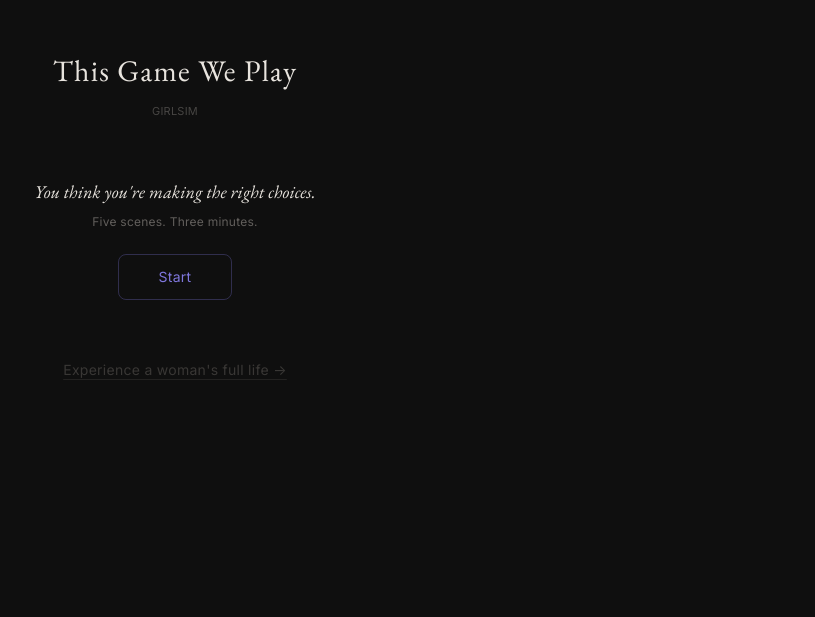
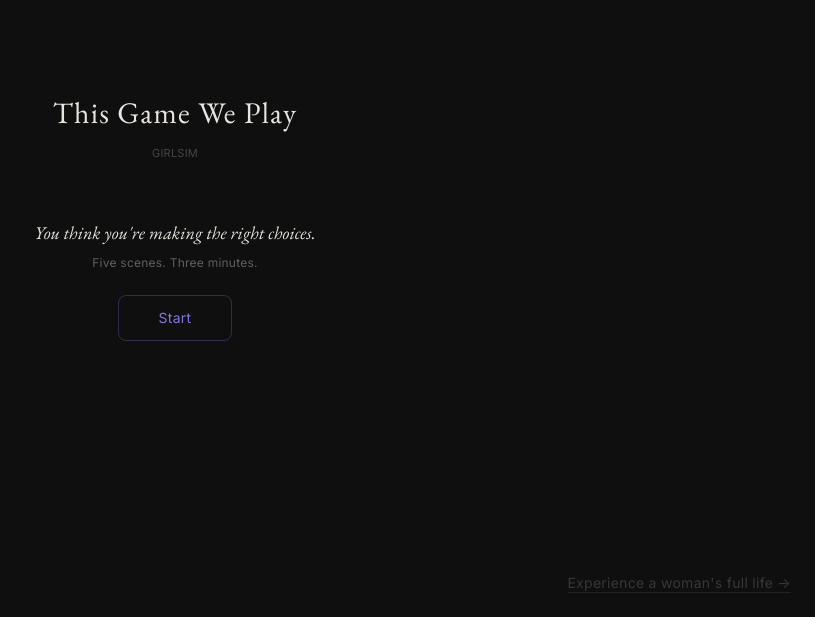
Before and after one commit to Kemuda/girlsim, a React (Vite) app: page / in a window 1280 px wide. Shown: the part 183-800 px from the top of the page, without its empty margins (465-1280 px from the left). Built offline with nearby package versions, Linux system fonts and the light colour scheme.

Commit message:
style: move full-life link to fixed bottom-right corner
https://claude.ai/code/session_01RoFio1XtwGSYk8G4f4sSqN

```diff
--- a/src/screens/StartScreen.tsx
+++ b/src/screens/StartScreen.tsx
@@ -6,7 +6,7 @@ export default function StartScreen() {
   const t = UI_TEXT.startScreen;
 
   return (
-    <div className="min-h-screen flex flex-col items-center justify-center px-6">
+    <div className="min-h-screen flex flex-col items-center justify-center px-6 relative">
       <div className="max-w-md w-full text-center space-y-14 animate-fade-in-slow">
         {/* Title */}
         <div className="space-y-3">
@@ -35,18 +35,17 @@ export default function StartScreen() {
             {t.shadowButton}
           </button>
         </div>
+      </div>
 
-        {/* Full life line — secondary */}
-        <div>
-          <button
-            onClick={() => dispatch({ type: 'START_GAME', mode: 'full' })}
-            className="ui-text text-text-secondary/30 text-sm hover:text-text-secondary/60
-                       transition-colors duration-300 cursor-pointer tracking-wide underline underline-offset-4 decoration-text-secondary/15 hover:decoration-text-secondary/30"
-          >
-            {t.fullButton}
-          </button>
-        </div>
-      </div>
+      {/* Full life — bottom right corner */}
+      <button
+        onClick={() => dispatch({ type: 'START_GAME', mode: 'full' })}
+        className="ui-text fixed bottom-6 right-6 text-text-secondary/30 text-sm hover:text-text-secondary/60
+                   transition-colors duration-300 cursor-pointer tracking-wide underline underline-offset-4
+                   decoration-text-secondary/15 hover:decoration-text-secondary/30"
+      >
+        {t.fullButton}
+      </button>
     </div>
   );
 }
```
